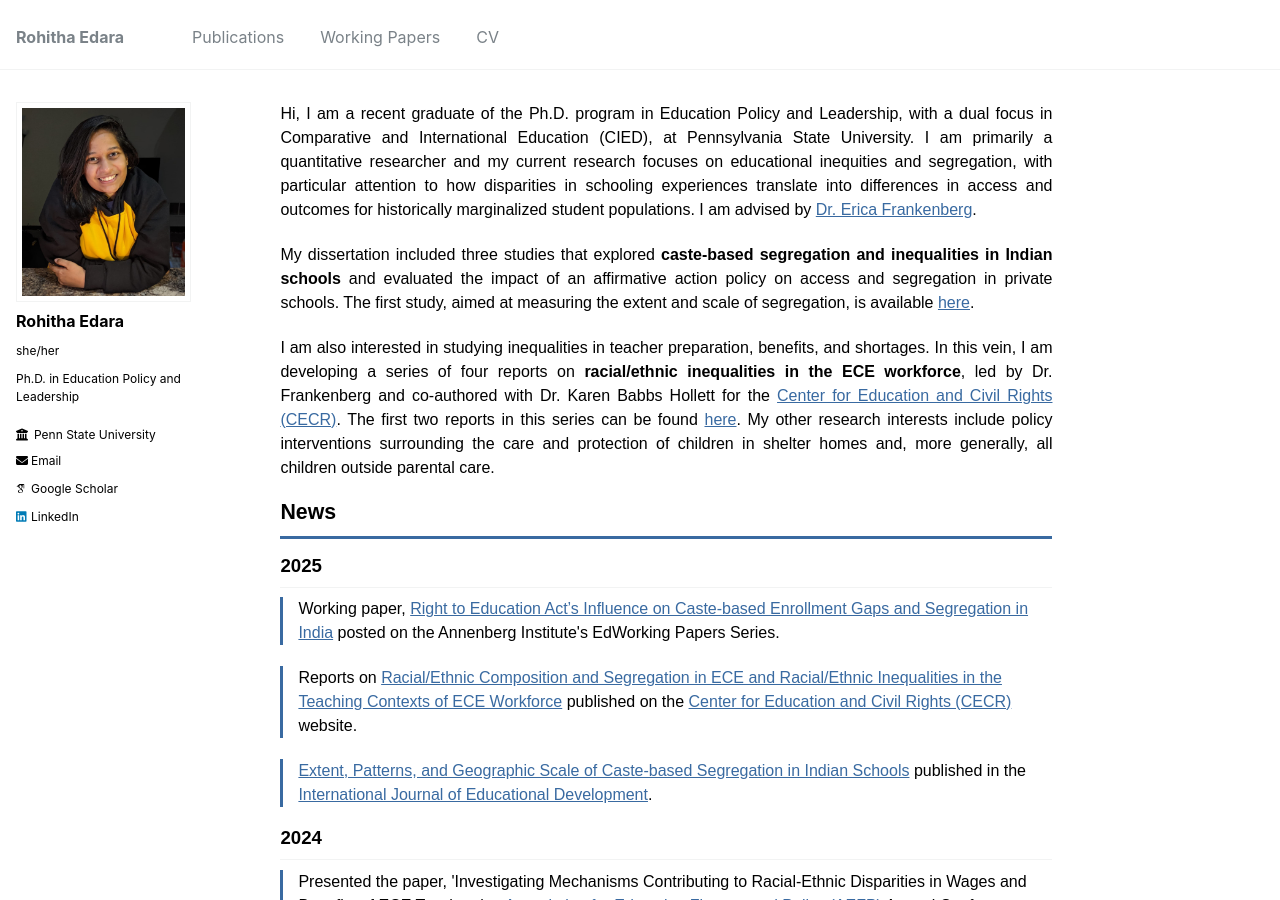
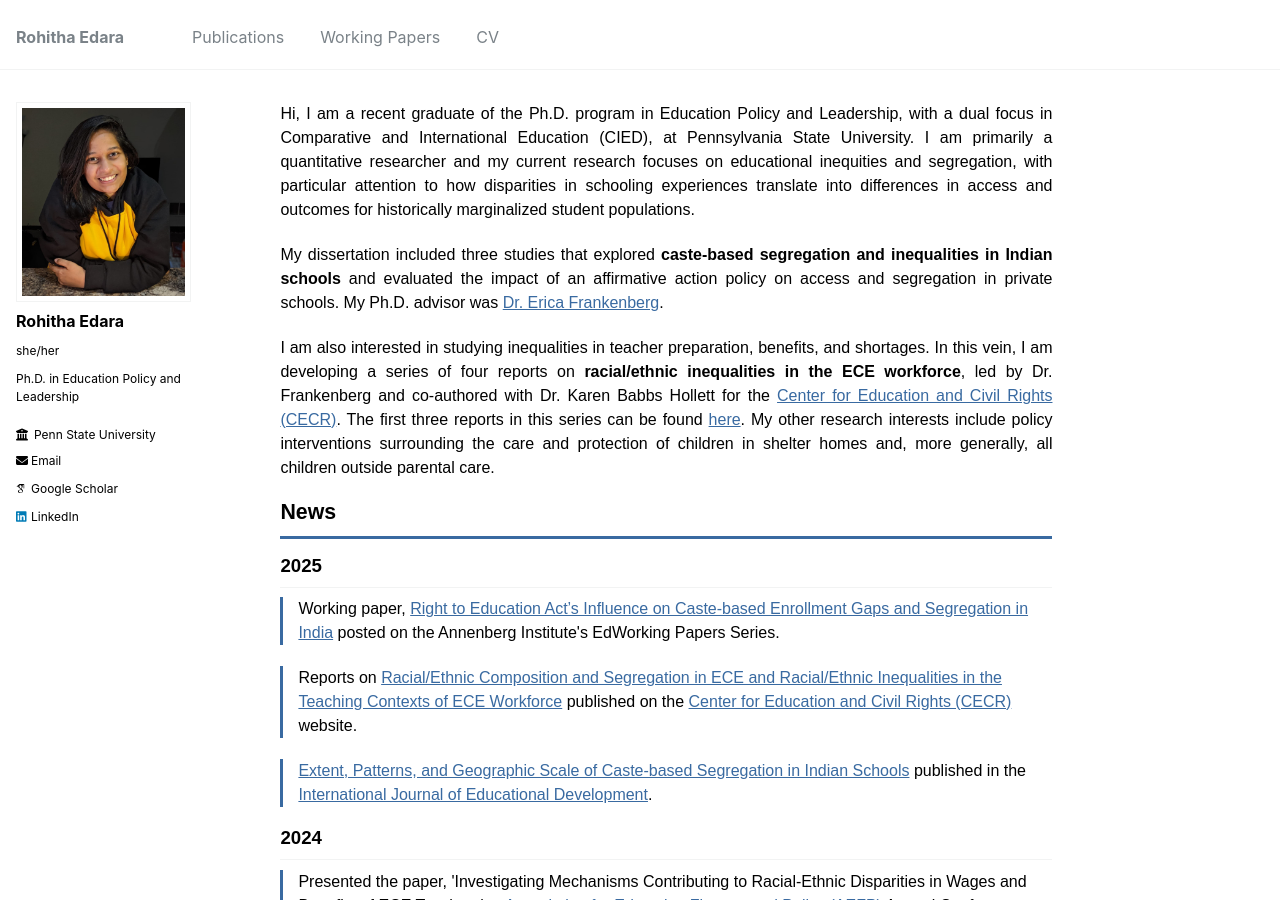
Before and after one commit to rohitha-edara/rohitha-edara.github.io, a Jekyll site: the page built from _pages/about.md, in a window 1280 px wide and 900 px high. Built offline with Jekyll 4.4.1, drawn with Linux system fonts in a browser that asks for light colours; some web fonts are replaced.

Commit message:
Update about.md

```diff
--- a/_pages/about.md
+++ b/_pages/about.md
@@ -50,11 +50,11 @@ redirect_from:
 
 <body>
 
-<p align="justify">Hi, I am a recent graduate of the Ph.D. program in Education Policy and Leadership, with a dual focus in Comparative and International Education (CIED), at Pennsylvania State University. I am primarily a quantitative researcher and my current research focuses on educational inequities and segregation, with particular attention to how disparities in schooling experiences translate into differences in access and outcomes for historically marginalized student populations. I am advised by <a href="https://sites.psu.edu/frankenberg/">Dr. Erica Frankenberg</a>.
+<p align="justify">Hi, I am a recent graduate of the Ph.D. program in Education Policy and Leadership, with a dual focus in Comparative and International Education (CIED), at Pennsylvania State University. I am primarily a quantitative researcher and my current research focuses on educational inequities and segregation, with particular attention to how disparities in schooling experiences translate into differences in access and outcomes for historically marginalized student populations.
 
-<p align="justify">My dissertation included three studies that explored <b>caste-based segregation and inequalities in Indian schools</b> and evaluated the impact of an affirmative action policy on access and segregation in private schools. The first study, aimed at measuring the extent and scale of segregation, is available <a href="https://www.sciencedirect.com/science/article/abs/pii/S0738059325001452">here</a>.
+<p align="justify">My dissertation included three studies that explored <b>caste-based segregation and inequalities in Indian schools</b> and evaluated the impact of an affirmative action policy on access and segregation in private schools. My Ph.D. advisor was <a href="https://sites.psu.edu/frankenberg/">Dr. Erica Frankenberg</a>.
 
-<p align="justify">I am also interested in studying inequalities in teacher preparation, benefits, and shortages. In this vein, I am developing a series of four reports on <b>racial/ethnic inequalities in the ECE workforce</b>, led by Dr. Frankenberg and co-authored with Dr. Karen Babbs Hollett for the <a href="https://cecr.ed.psu.edu/">Center for Education and Civil Rights (CECR)</a>. The first two reports in this series can be found <a href="cecr.psu.edu/ece-reports/">here</a>. My other research interests include policy interventions surrounding the care and protection of children in shelter homes and, more generally, all children outside parental care.</p>
+<p align="justify">I am also interested in studying inequalities in teacher preparation, benefits, and shortages. In this vein, I am developing a series of four reports on <b>racial/ethnic inequalities in the ECE workforce</b>, led by Dr. Frankenberg and co-authored with Dr. Karen Babbs Hollett for the <a href="https://cecr.ed.psu.edu/">Center for Education and Civil Rights (CECR)</a>. The first three reports in this series can be found <a href="cecr.psu.edu/ece-reports/">here</a>. My other research interests include policy interventions surrounding the care and protection of children in shelter homes and, more generally, all children outside parental care.</p>
 
 <h1 class="news-heading">News</h1>
 <h2>2025</h2>
```
